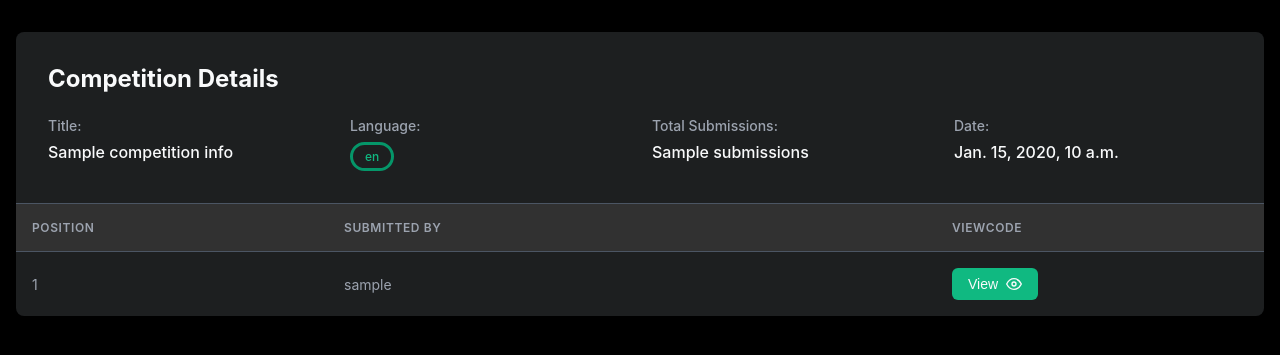
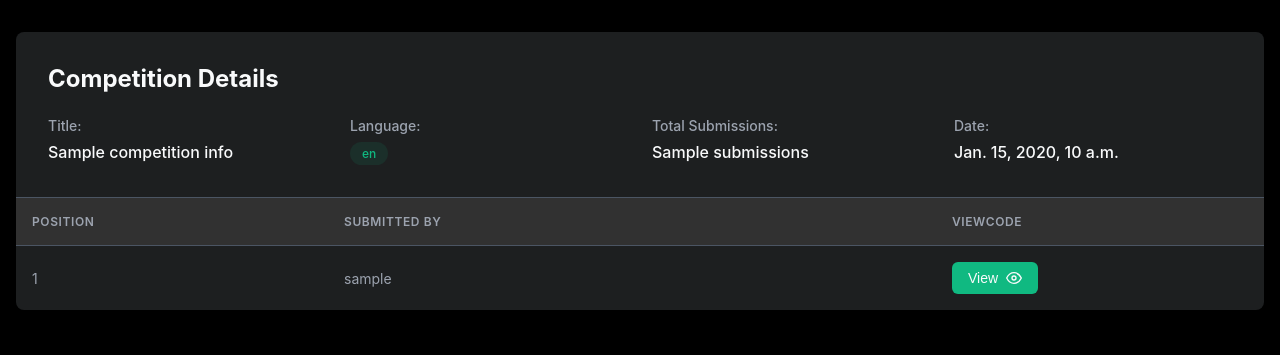
Before and after one commit to AmanDevelops/codejammers, a Django app: template main/templates/main/result.html in a window 1280 px wide. Shown: the part 133-488 px from the top of the page. Run offline with Django 3.2, Linux system fonts and the light colour scheme; tables that the repository leaves empty hold one stand-in row (values such as "Sample post"); the template is opened without the code that fills it: values that come from a table or form of the project are taken from there, most other values are stand-ins (such as "Sample title", 1, 10 or a date in 2020); parts of the project's set-up code (start-up, migrations or seed data) failed here and were passed over.

Commit message:
fixed minor language badge issue

```diff
--- a/main/static/result.css
+++ b/main/static/result.css
@@ -110,13 +110,11 @@ h1 {
 .language-badge {
   display: inline-block;
   padding: var(--spacing-xs) var(--spacing-md);
-  background-color: var(--color-surface);
+  background-color: #10b9811a;
   color: var(--color-primary);
   border-radius: var(--radius-full);
   font-size: var(--font-size-xs);
   font-weight: 500;
-  border-style: solid;
-  border-color: var(--color-primary-dark);
 }
 
 .btn-view {
```
